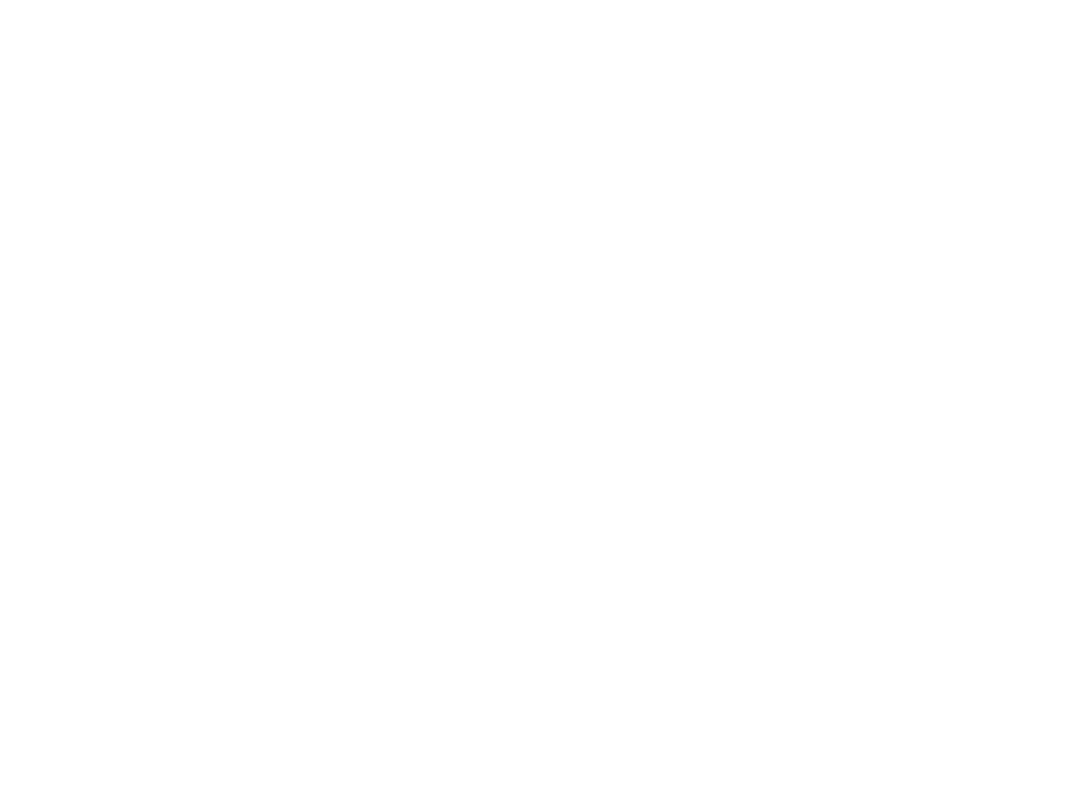
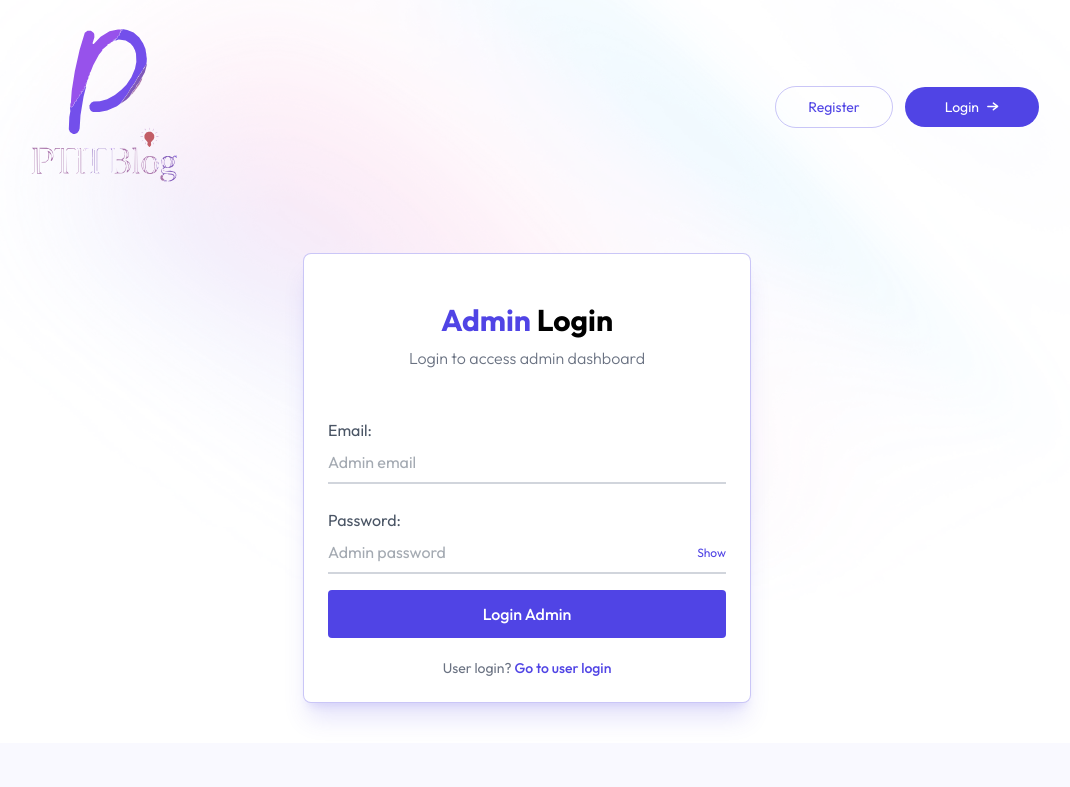
Before and after one commit to khongpc-ptit/AI-powered-Blog-web, a React (Vite) app in the folder client/: page /adminlogin in a window 1280 px wide. Before the commit this address had no page. Shown: the top 787 px of the page, without its empty margins (113-1183 px from the left). Built offline with nearby package versions, Linux system fonts and the light colour scheme.

Commit message:
adminlogin

```diff
--- a/client/src/App.jsx
+++ b/client/src/App.jsx
@@ -8,6 +8,8 @@
 import UserLogin from "./pages/UserLogin";
 import UserRegister from "./pages/user/UserRegister";
 import UserProfile from "./pages/user/UserProfile";
+
+import AdminLogin from "./pages/admin/AdminLogin";
 
 import ProtectedRoute from "./components/ProtectedRoute";
 import AdminProtectedRoute from "./components/AdminProtectedRoute";
@@ -35,6 +37,9 @@
       {/* Auth routes */}
       <Route path="/login" element={<UserLogin />} />
       <Route path="/register" element={<UserRegister />} />
+
+      {/* Admin login route */}
+      <Route path="/adminlogin" element={<AdminLogin />} />
 
       {/* User protected route */}
       <Route
--- /dev/null
+++ b/client/src/pages/admin/AdminLogin.jsx
@@ -0,0 +1,214 @@
+import React, { useState } from "react";
+import { Link } from "react-router-dom";
+import Navbar from "../../components/Navbar";
+import Footer from "../../components/Footer";
+import { assets } from "../../assets/assets";
+import { authApi, saveTokens, userApi } from "../../services/auth.api";
+
+const ADMIN_DASHBOARD_PATH = "/admin";
+
+const adminRoles = ["admin", "super_admin", "content_manager", "blogger"];
+
+const AdminLogin = () => {
+  const [email, setEmail] = useState("");
+  const [password, setPassword] = useState("");
+
+  const [showPassword, setShowPassword] = useState(false);
+  const [error, setError] = useState("");
+  const [loading, setLoading] = useState(false);
+
+  const getRole = (user) => {
+    return (
+      user?.role?.name ||
+      user?.role?.role_name ||
+      user?.role_name ||
+      user?.role ||
+      "user"
+    );
+  };
+
+  const clearLoginData = () => {
+    localStorage.removeItem("accessToken");
+    localStorage.removeItem("refreshToken");
+    localStorage.removeItem("currentUser");
+    localStorage.removeItem("user");
+    localStorage.removeItem("isLoggedIn");
+    localStorage.removeItem("isAdmin");
+    localStorage.removeItem("ptitblog_admin_token");
+  };
+
+  const handleSubmit = async (e) => {
+    e.preventDefault();
+    setError("");
+    setLoading(true);
+
+    try {
+      const data = await authApi.login({
+        email: email.trim(),
+        password,
+      });
+
+      console.log("Admin login response:", data);
+
+      const accessToken =
+        data.result?.access_token ||
+        data.result?.accessToken ||
+        data.access_token ||
+        data.accessToken;
+
+      const refreshToken =
+        data.result?.refresh_token ||
+        data.result?.refreshToken ||
+        data.refresh_token ||
+        data.refreshToken;
+
+      if (!accessToken || !refreshToken) {
+        setError("Không nhận được token đăng nhập.");
+        return;
+      }
+
+      saveTokens({
+        accessToken,
+        refreshToken,
+      });
+
+      let currentUser = null;
+
+      try {
+        const profileRes = await userApi.getProfile();
+        currentUser = profileRes.result || profileRes.user || profileRes.data;
+      } catch (profileError) {
+        console.log("Cannot get profile, use login response:", profileError);
+
+        currentUser =
+          data.result?.user ||
+          data.user ||
+          data.result?.user_info ||
+          data.result ||
+          null;
+      }
+
+      if (!currentUser) {
+        setError("Không lấy được thông tin tài khoản.");
+        clearLoginData();
+        return;
+      }
+
+      const role = getRole(currentUser);
+
+      if (!adminRoles.includes(role)) {
+        clearLoginData();
+        setError("Tài khoản này không có quyền truy cập trang admin.");
+        return;
+      }
+
+      const userToSave = {
+        id: currentUser._id || currentUser.id || currentUser.user_id || "",
+        name: currentUser.name || email.split("@")[0],
+        email: currentUser.email || email.trim(),
+        role,
+        type: "admin",
+      };
+
+      localStorage.setItem("currentUser", JSON.stringify(userToSave));
+      localStorage.setItem("user", JSON.stringify(userToSave));
+      localStorage.setItem("isLoggedIn", "true");
+      localStorage.setItem("isAdmin", "true");
+      localStorage.setItem("ptitblog_admin_token", accessToken);
+
+      window.location.href = ADMIN_DASHBOARD_PATH;
+    } catch (err) {
+      console.error("Admin login failed:", err);
+      setError(err.message || "Email hoặc mật khẩu không đúng.");
+    } finally {
+      setLoading(false);
+    }
+  };
+
+  return (
+    <div className="min-h-screen relative flex flex-col">
+      <img
+        src={assets.gradientBackground}
+        alt=""
+        className="absolute -top-50 -z-1 opacity-50"
+      />
+
+      <Navbar />
+
+      <div className="flex flex-1 items-center justify-center px-6 py-10">
+        <div className="w-full max-w-md p-6 border border-primary/30 shadow-xl shadow-primary/15 rounded-lg bg-white">
+          <div className="w-full py-6 text-center">
+            <h1 className="text-3xl font-bold">
+              <span className="text-primary">Admin</span> Login
+            </h1>
+            <p className="font-light text-gray-500 mt-2">
+              Login to access admin dashboard
+            </p>
+          </div>
+
+          <form onSubmit={handleSubmit} className="mt-6 w-full text-gray-600">
+            <div className="flex flex-col">
+              <label>Email:</label>
+              <input
+                onChange={(e) => setEmail(e.target.value)}
+                value={email}
+                type="email"
+                required
+                placeholder="Admin email"
+                className="border-b-2 border-gray-300 outline-none mb-6 py-2 focus:border-primary"
+              />
+            </div>
+
+            <div className="flex flex-col">
+              <label>Password:</label>
+
+              <div className="relative mb-4">
+                <input
+                  onChange={(e) => setPassword(e.target.value)}
+                  value={password}
+                  type={showPassword ? "text" : "password"}
+                  required
+                  placeholder="Admin password"
+                  className="w-full border-b-2 border-gray-300 outline-none py-2 pr-16 focus:border-primary"
+                />
+
+                <button
+                  type="button"
+                  onClick={() => setShowPassword(!showPassword)}
+                  className="absolute right-0 top-1/2 -translate-y-1/2 text-xs text-primary cursor-pointer"
+                >
+                  {showPassword ? "Hide" : "Show"}
+                </button>
+              </div>
+            </div>
+
+            {error && (
+              <p className="mb-4 text-sm text-red-500 bg-red-50 border border-red-100 rounded px-3 py-2">
+                {error}
+              </p>
+            )}
+
+            <button
+              type="submit"
+              disabled={loading}
+              className="w-full py-3 font-medium bg-primary text-white rounded cursor-pointer hover:bg-primary/90 transition-all disabled:opacity-60 disabled:cursor-not-allowed"
+            >
+              {loading ? "Logging in..." : "Login Admin"}
+            </button>
+          </form>
+
+          <p className="text-center text-sm text-gray-500 mt-5">
+            User login?{" "}
+            <Link to="/login" className="text-primary font-medium">
+              Go to user login
+            </Link>
+          </p>
+        </div>
+      </div>
+
+      <Footer />
+    </div>
+  );
+};
+
+export default AdminLogin;
```
